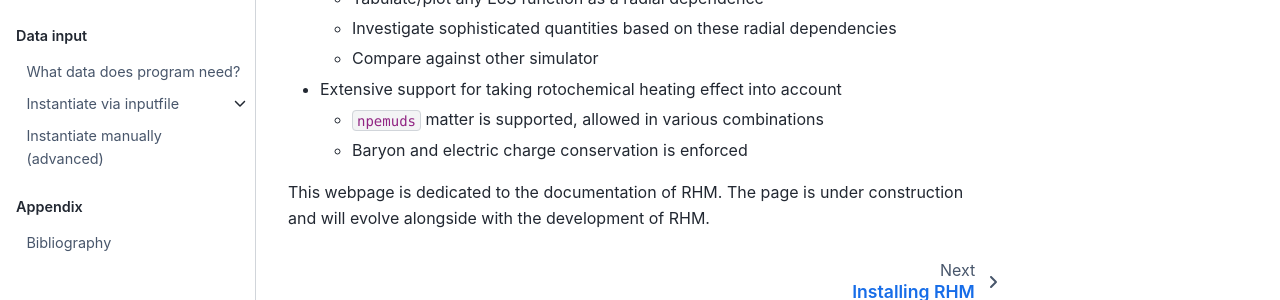
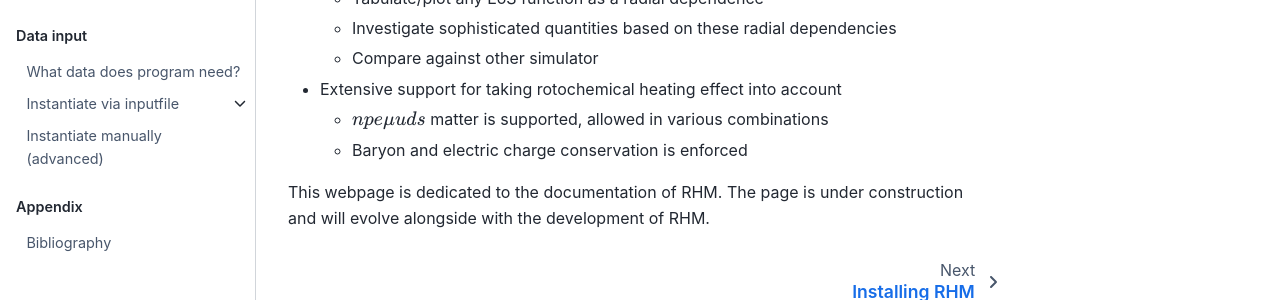
Before and after one commit to Silence2107/Rotochemical-heating-manager, a Jupyter Book: the page built from docs/intro.md, in a window 1280 px wide. Shown: the part 434-734 px from the top of the page. Built offline with Jupyter Book 1.0.4 settings and Sphinx 7.4.7 and the Sphinx Book theme 1.1.4, drawn with Linux system fonts in a browser that asks for light colours.

Commit message:
Update docs

```diff
--- a/docs/intro.md
+++ b/docs/intro.md
@@ -13,7 +13,7 @@ Rotochemical Heating Manager (RHM) is a simulation toolset for compact star matt
     - Investigate sophisticated quantities based on these radial dependencies
     - Compare against other simulator
 - Extensive support for taking rotochemical heating effect into account
-    - `npemuds` matter is supported, allowed in various combinations
+    - {math}`npe\mu uds` matter is supported, allowed in various combinations
     - Baryon and electric charge conservation is enforced
 
 This webpage is dedicated to the documentation of RHM. The page is under construction and will evolve alongside with the development of RHM.
```
